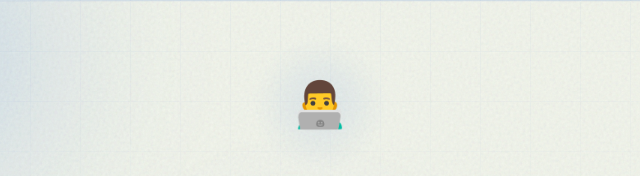
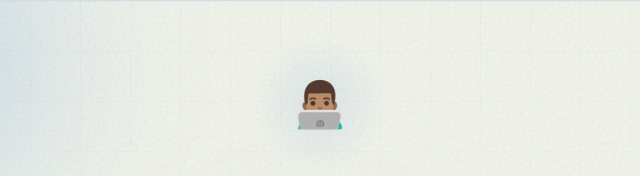
Before and after one commit to hossain-khan/hossains-dev-bytes, an Astro site: page /about in a window 1280 px wide. Shown: the part 149-325 px from the top of the page, 320-960 px from the left. Built offline with nearby package versions, Linux system fonts and the light colour scheme; Astro itself is replaced by a stand-in of ours.

Commit message:
chore: update about layout

```diff
--- a/src/layouts/AboutLayout.astro
+++ b/src/layouts/AboutLayout.astro
@@ -25,7 +25,7 @@ const { frontmatter } = Astro.props;
         <div class="avatar-ring">
           <div class="avatar-glow"></div>
           <div class="avatar-inner">
-            <span class="avatar-emoji">👨‍💻</span>
+            <span class="avatar-emoji">👨🏽‍💻</span>
           </div>
         </div>
         <h1 class="hero-title">
```
